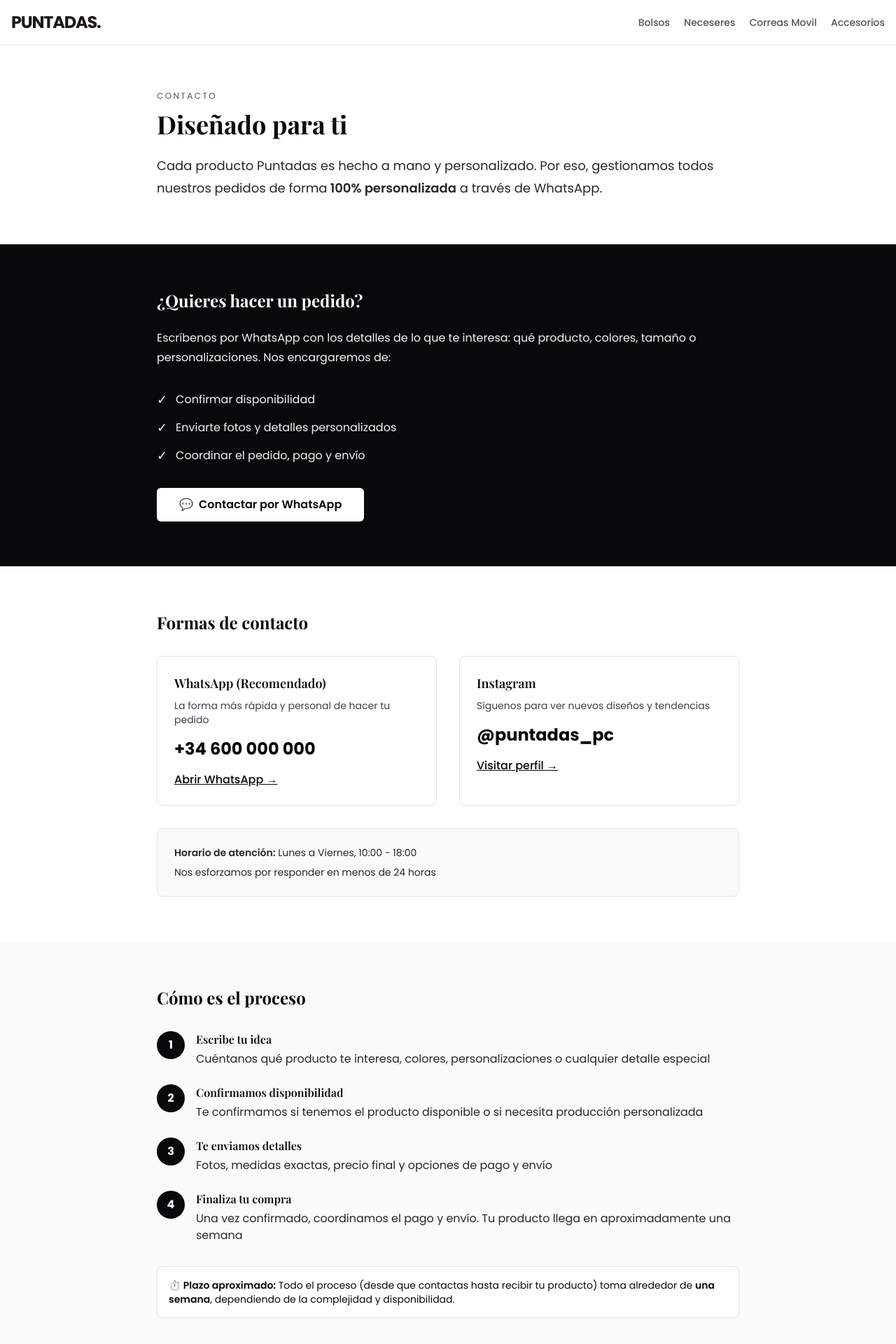
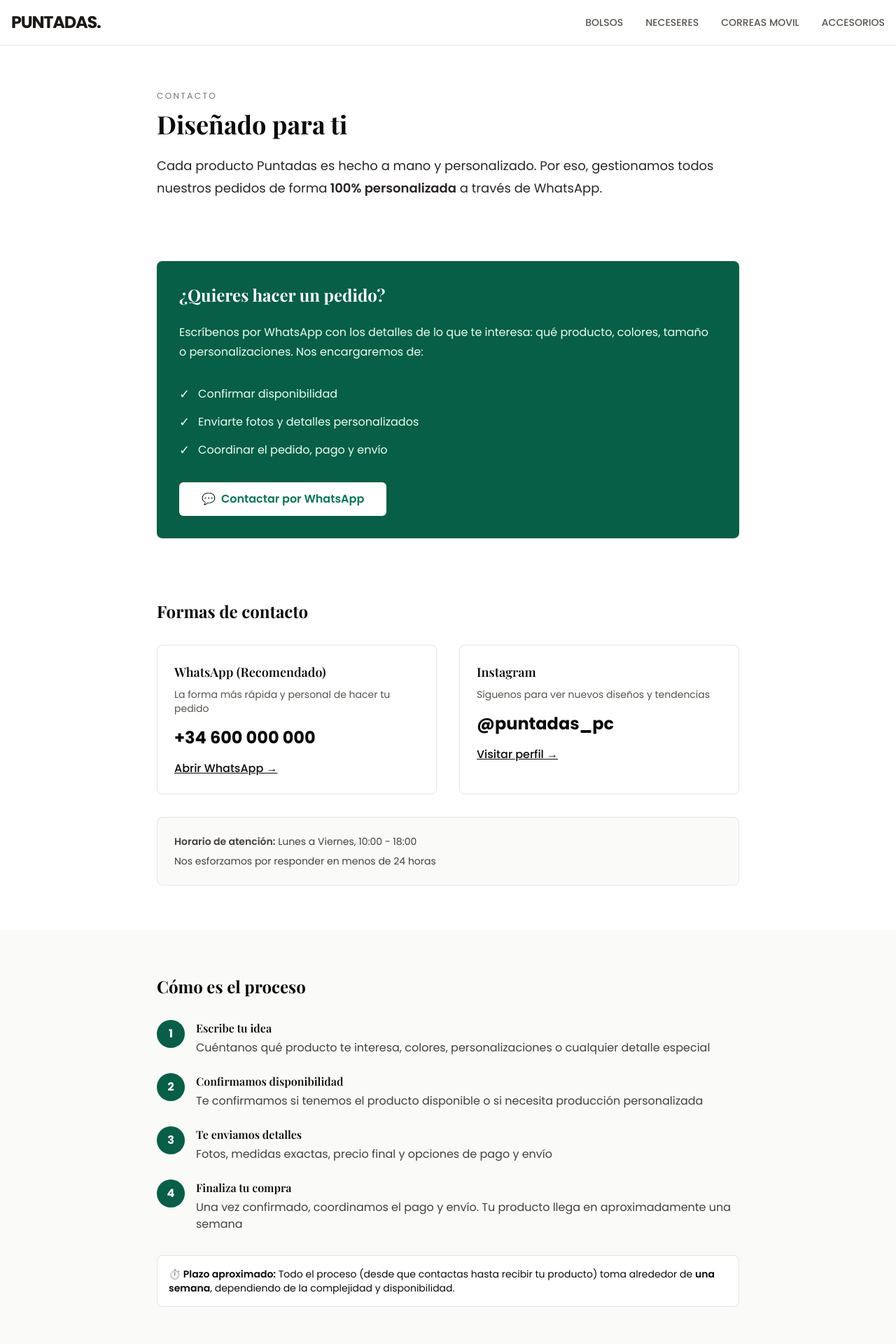
Before and after one commit to alexmanzaneda/puntadas-web, a Next.js app: page /contacto in a window 1280 px wide. Shown: the top 1920 px of the page at 70% size. Built offline with nearby package versions, Linux system fonts and the light colour scheme.

Commit message:
web v2.1.3

```diff
--- a/src/app/contacto/page.tsx
+++ b/src/app/contacto/page.tsx
@@ -1,4 +1,5 @@
 import Footer from '@/components/layout/Footer';
+import { palette } from '@/lib/palette';
 
 export default function ContactoPage() {
   const whatsappUrl = 'https://wa.me/34600000000?text=Hola%20Puntadas%2C%20me%20interesa%20realizar%20un%20pedido';
@@ -7,23 +8,23 @@
     <>
       <main className="bg-white">
         <div className="mx-auto max-w-4xl px-4 py-16 sm:px-6 lg:px-8">
-        <p className="text-xs tracking-[0.2em] text-zinc-600">CONTACTO</p>
-        <h1 className="mt-3 text-4xl font-bold text-zinc-950">Diseñado para ti</h1>
-        <p className="mt-6 text-lg text-zinc-800 leading-8">
+        <p className="text-xs tracking-[0.2em] text-stone-500">CONTACTO</p>
+        <h1 className="mt-3 text-4xl font-bold text-stone-950">Diseñado para ti</h1>
+        <p className="mt-6 text-lg text-stone-800 leading-8">
           Cada producto Puntadas es hecho a mano y personalizado. Por eso, gestionamos todos nuestros pedidos de forma
           <span className="font-semibold"> 100% personalizada</span> a través de WhatsApp.
         </p>
       </div>
 
       {/* Main CTA Section */}
-      <section className="bg-zinc-950 text-white">
-        <div className="mx-auto max-w-4xl px-4 py-16 sm:px-6 lg:px-8">
-          <h2 className="text-2xl font-bold mb-6">¿Quieres hacer un pedido?</h2>
-          <p className="text-zinc-100 mb-8 leading-7">
+      <div className="mx-auto max-w-4xl px-4 py-6 sm:px-6 lg:px-8">
+        <section className="bg-emerald-800 rounded-lg p-8 shadow-sm text-white">
+          <h2 className="text-2xl font-bold mb-6 text-white">¿Quieres hacer un pedido?</h2>
+          <p className="text-emerald-50 mb-8 leading-7">
             Escríbenos por WhatsApp con los detalles de lo que te interesa: qué producto, colores, tamaño o personalizaciones.
             Nos encargaremos de:
           </p>
-          <ul className="space-y-3 mb-8 text-zinc-100">
+          <ul className="space-y-3 mb-8 text-emerald-50">
             <li className="flex items-center">
               <span className="mr-3 text-lg">✓</span>
               Confirmar disponibilidad
@@ -41,101 +42,101 @@
             href={whatsappUrl}
             target="_blank"
             rel="noopener noreferrer"
-            className="inline-flex items-center gap-2 bg-white text-zinc-950 px-8 py-3 rounded-md font-semibold hover:bg-zinc-100 transition-colors"
+            className="inline-flex items-center gap-2 bg-white text-emerald-700 px-8 py-3 rounded-md font-semibold hover:bg-emerald-50 transition-colors"
           >
             <span>💬</span>
             Contactar por WhatsApp
           </a>
-        </div>
-      </section>
+        </section>
+      </div>
 
       {/* Contact Details */}
       <section className="mx-auto max-w-4xl px-4 py-16 sm:px-6 lg:px-8">
-        <h2 className="text-2xl font-bold text-zinc-950 mb-8">Formas de contacto</h2>
+        <h2 className="text-2xl font-bold text-stone-950 mb-8">Formas de contacto</h2>
 
         <div className="grid grid-cols-1 gap-8 md:grid-cols-2">
           {/* WhatsApp */}
-          <div className="p-6 border border-zinc-200 rounded-lg">
-            <h3 className="text-lg font-semibold text-zinc-950 mb-2">WhatsApp (Recomendado)</h3>
-            <p className="text-sm text-zinc-700 mb-4">La forma más rápida y personal de hacer tu pedido</p>
-            <p className="text-2xl font-bold text-zinc-950 mb-4">+34 600 000 000</p>
+          <div className="p-6 border border-stone-200 rounded-lg">
+            <h3 className="text-lg font-semibold text-stone-950 mb-2">WhatsApp (Recomendado)</h3>
+            <p className="text-sm text-stone-600 mb-4">La forma más rápida y personal de hacer tu pedido</p>
+            <p className="text-2xl font-bold text-stone-950 mb-4">+34 600 000 000</p>
             <a
               href={whatsappUrl}
               target="_blank"
               rel="noopener noreferrer"
-              className="inline-block text-zinc-950 font-medium hover:text-zinc-800 underline"
+              className="inline-block text-stone-950 font-medium hover:text-stone-700 underline"
             >
               Abrir WhatsApp →
             </a>
           </div>
 
           {/* Instagram */}
-          <div className="p-6 border border-zinc-200 rounded-lg">
-            <h3 className="text-lg font-semibold text-zinc-950 mb-2">Instagram</h3>
-            <p className="text-sm text-zinc-700 mb-4">Síguenos para ver nuevos diseños y tendencias</p>
-            <p className="text-2xl font-bold text-zinc-950 mb-4">@puntadas_pc</p>
+          <div className="p-6 border border-stone-200 rounded-lg">
+            <h3 className="text-lg font-semibold text-stone-950 mb-2">Instagram</h3>
+            <p className="text-sm text-stone-600 mb-4">Síguenos para ver nuevos diseños y tendencias</p>
+            <p className="text-2xl font-bold text-stone-950 mb-4">@puntadas_pc</p>
             <a
               href="https://instagram.com/puntadas_pc"
               target="_blank"
               rel="noopener noreferrer"
-              className="inline-block text-zinc-950 font-medium hover:text-zinc-800 underline"
+              className="inline-block text-stone-950 font-medium hover:text-stone-700 underline"
             >
               Visitar perfil →
             </a>
           </div>
         </div>
 
-        <div className="mt-8 p-6 bg-zinc-50 rounded-lg border border-zinc-200">
-          <p className="text-sm text-zinc-800 mb-2">
+        <div className="mt-8 p-6 bg-stone-50 rounded-lg border border-stone-200">
+          <p className="text-sm text-stone-700 mb-2">
             <span className="font-semibold">Horario de atención:</span> Lunes a Viernes, 10:00 - 18:00
           </p>
-          <p className="text-sm text-zinc-800">
+          <p className="text-sm text-stone-700">
             Nos esforzamos por responder en menos de 24 horas
           </p>
         </div>
       </section>
 
       {/* Process Section */}
-      <section className="bg-zinc-50">
+      <section className="bg-stone-50">
         <div className="mx-auto max-w-4xl px-4 py-16 sm:px-6 lg:px-8">
-          <h2 className="text-2xl font-bold text-zinc-950 mb-8">Cómo es el proceso</h2>
+          <h2 className="text-2xl font-bold text-stone-950 mb-8">Cómo es el proceso</h2>
 
           <div className="space-y-6">
             <div className="flex gap-4">
-              <div className="flex h-10 w-10 items-center justify-center rounded-full bg-zinc-950 text-white font-bold flex-shrink-0">1</div>
+              <div className={`flex h-10 w-10 items-center justify-center rounded-full ${palette.primaryButton} text-white font-bold flex-shrink-0`}>1</div>
               <div>
-                <h3 className="font-semibold text-zinc-950 mb-1">Escribe tu idea</h3>
-                <p className="text-zinc-800">Cuéntanos qué producto te interesa, colores, personalizaciones o cualquier detalle especial</p>
+                <h3 className="font-semibold text-stone-950 mb-1">Escribe tu idea</h3>
+                <p className="text-stone-700">Cuéntanos qué producto te interesa, colores, personalizaciones o cualquier detalle especial</p>
               </div>
             </div>
 
             <div className="flex gap-4">
-              <div className="flex h-10 w-10 items-center justify-center rounded-full bg-zinc-950 text-white font-bold flex-shrink-0">2</div>
+              <div className={`flex h-10 w-10 items-center justify-center rounded-full ${palette.primaryButton} text-white font-bold flex-shrink-0`}>2</div>
               <div>
-                <h3 className="font-semibold text-zinc-950 mb-1">Confirmamos disponibilidad</h3>
-                <p className="text-zinc-800">Te confirmamos si tenemos el producto disponible o si necesita producción personalizada</p>
+                <h3 className="font-semibold text-stone-950 mb-1">Confirmamos disponibilidad</h3>
+                <p className="text-stone-700">Te confirmamos si tenemos el producto disponible o si necesita producción personalizada</p>
               </div>
             </div>
 
             <div className="flex gap-4">
-              <div className="flex h-10 w-10 items-center justify-center rounded-full bg-zinc-950 text-white font-bold flex-shrink-0">3</div>
+              <div className={`flex h-10 w-10 items-center justify-center rounded-full ${palette.primaryButton} text-white font-bold flex-shrink-0`}>3</div>
               <div>
-                <h3 className="font-semibold text-zinc-950 mb-1">Te enviamos detalles</h3>
-                <p className="text-zinc-800">Fotos, medidas exactas, precio final y opciones de pago y envío</p>
+                <h3 className="font-semibold text-stone-950 mb-1">Te enviamos detalles</h3>
+                <p className="text-stone-700">Fotos, medidas exactas, precio final y opciones de pago y envío</p>
               </div>
             </div>
 
             <div className="flex gap-4">
-              <div className="flex h-10 w-10 items-center justify-center rounded-full bg-zinc-950 text-white font-bold flex-shrink-0">4</div>
+              <div className={`flex h-10 w-10 items-center justify-center rounded-full ${palette.primaryButton} text-white font-bold flex-shrink-0`}>4</div>
               <div>
-                <h3 className="font-semibold text-zinc-950 mb-1">Finaliza tu compra</h3>
-                <p className="text-zinc-800">Una vez confirmado, coordinamos el pago y envío. Tu producto llega en aproximadamente una semana</p>
+                <h3 className="font-semibold text-stone-950 mb-1">Finaliza tu compra</h3>
+                <p className="text-stone-700">Una vez confirmado, coordinamos el pago y envío. Tu producto llega en aproximadamente una semana</p>
               </div>
             </div>
           </div>
 
-          <div className="mt-8 p-4 bg-white border border-zinc-200 rounded-lg">
-            <p className="text-sm text-zinc-950">
+          <div className="mt-8 p-4 bg-white border border-stone-200 rounded-lg">
+            <p className="text-sm text-stone-950">
               <span className="font-semibold">⏱️ Plazo aproximado:</span> Todo el proceso (desde que contactas hasta recibir tu producto) toma alrededor de <span className="font-semibold">una semana</span>, dependiendo de la complejidad y disponibilidad.
             </p>
           </div>
--- a/src/components/layout/Navbar.tsx
+++ b/src/components/layout/Navbar.tsx
@@ -4,10 +4,10 @@
 import { usePathname } from 'next/navigation';
 
 const navItems = [
-  { href: '/catalogue/bolsos', label: 'Bolsos' },
-  { href: '/catalogue/neceseres', label: 'Neceseres' },
-  { href: '/catalogue/correas-movil', label: 'Correas Movil' },
-  { href: '/catalogue/accesorios', label: 'Accesorios' },
+  { href: '/catalogue/bolsos', label: 'BOLSOS' },
+  { href: '/catalogue/neceseres', label: 'NECESERES' },
+  { href: '/catalogue/correas-movil', label: 'CORREAS MOVIL' },
+  { href: '/catalogue/accesorios', label: 'ACCESORIOS' },
 ];
 
 export default function Navbar() {
@@ -22,7 +22,7 @@
         </Link>
 
         {/* Enlaces de navegación */}
-        <div className="flex items-center gap-5 text-sm font-medium text-stone-600">
+        <div className="flex items-center gap-8 text-sm font-medium text-stone-600">
           {navItems.map((item) => {
             const isActive = pathname === item.href;
 
@@ -32,8 +32,8 @@
                 href={item.href}
                 className={
                   isActive
-                    ? 'text-stone-900 underline underline-offset-4 transition-colors'
-                    : 'hover:text-stone-900 transition-colors'
+                    ? 'font-bold text-stone-900 underline underline-offset-4 transition-all'
+                    : 'hover:underline hover:underline-offset-4 transition-all'
                 }
               >
                 {item.label}
--- /dev/null
+++ b/src/lib/palette.ts
@@ -0,0 +1,22 @@
+/**
+ * Paleta de colores centralizada para Puntadas
+ */
+
+export const palette = {
+  // Verde Oscuro - CTAs y botones
+  primaryBg: 'bg-emerald-50',
+  primaryBorder: 'border-emerald-200',
+  primaryText: 'text-emerald-950',
+  primaryButton: 'bg-emerald-800 hover:bg-emerald-900',
+
+  // Marrón Oscuro - textos, fondos, neutralos
+  secondaryBg: 'bg-stone-50',
+  secondaryBorder: 'border-stone-200',
+  secondaryText: 'text-stone-950',
+  secondaryButton: 'bg-stone-800 hover:bg-stone-900',
+
+  // Footer
+  footerBg: 'bg-stone-950',
+  footerText: 'text-white',
+  footerBorder: 'border-stone-800',
+};
```
Also changed, not shown: src/app/page.tsx (+6 -11 lines), src/app/preguntas-frecuentes/page.tsx (+17 -5 lines), tailwind.config.ts (+15 -0 lines).
